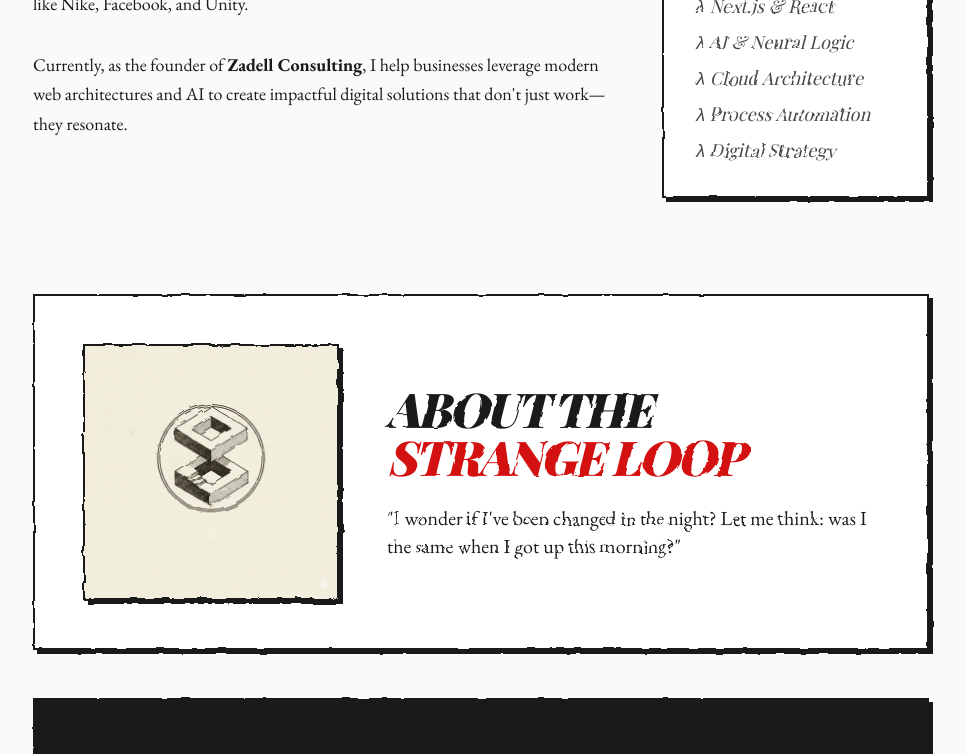
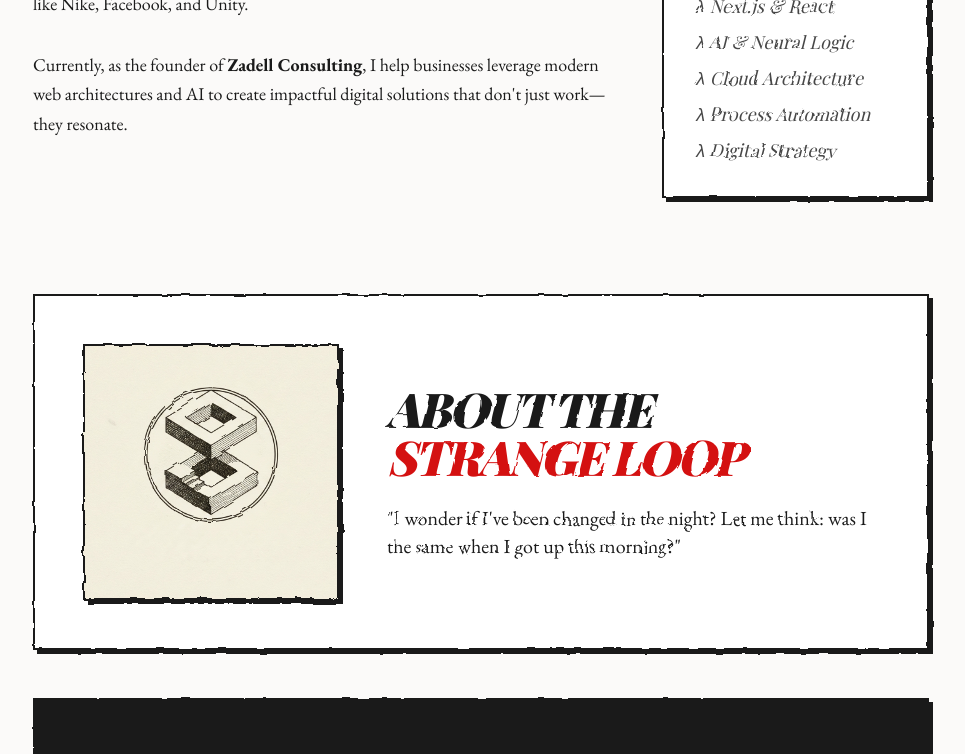
Before and after one commit to zacharyz/zadell.com, a Next.js app: page /about in a window 1280 px wide. Shown: the part 468-1222 px from the top of the page, without its empty margins (159-1124 px from the left). Built offline with nearby package versions, Linux system fonts and the light colour scheme; a web font is replaced by a local one.

Commit message:
style: force scale 125% on branding images to crop baked-in borders

```diff
--- a/src/app/about/page.tsx
+++ b/src/app/about/page.tsx
@@ -47,12 +47,12 @@ export default function About() {
 
         {/* Branding Section */}
         <div className="flex flex-col md:flex-row items-center gap-12 mb-12 bg-card ink-sketch p-12">
-          <div className="relative w-64 h-64 flex-shrink-0 ink-sketch p-2 bg-card">
+          <div className="relative w-64 h-64 flex-shrink-0 ink-sketch p-2 bg-card overflow-hidden">
             <Image
               src={theme === "dark" ? "/images/logo_zz_escher_dark.jpg" : "/images/logo_zz_escher.jpg"}
               alt="ZZ Escher Logo"
               fill
-              className="object-cover"
+              className="object-cover object-center scale-125 hover:scale-135 transition-all duration-700"
             />
           </div>
           <div>
--- a/src/app/page.tsx
+++ b/src/app/page.tsx
@@ -103,7 +103,7 @@ export default function Home() {
                     src={theme === "dark" ? "/images/logo_zz_escher_dark.jpg" : "/images/logo_zz_escher.jpg"}
                     alt="ZZ Escher Branding - The Strange Loop"
                     fill
-                    className="object-cover hover:scale-110 transition-all duration-700"
+                    className="object-cover scale-125 hover:scale-135 transition-all duration-700"
                     priority
                   />
                   </div>
```
